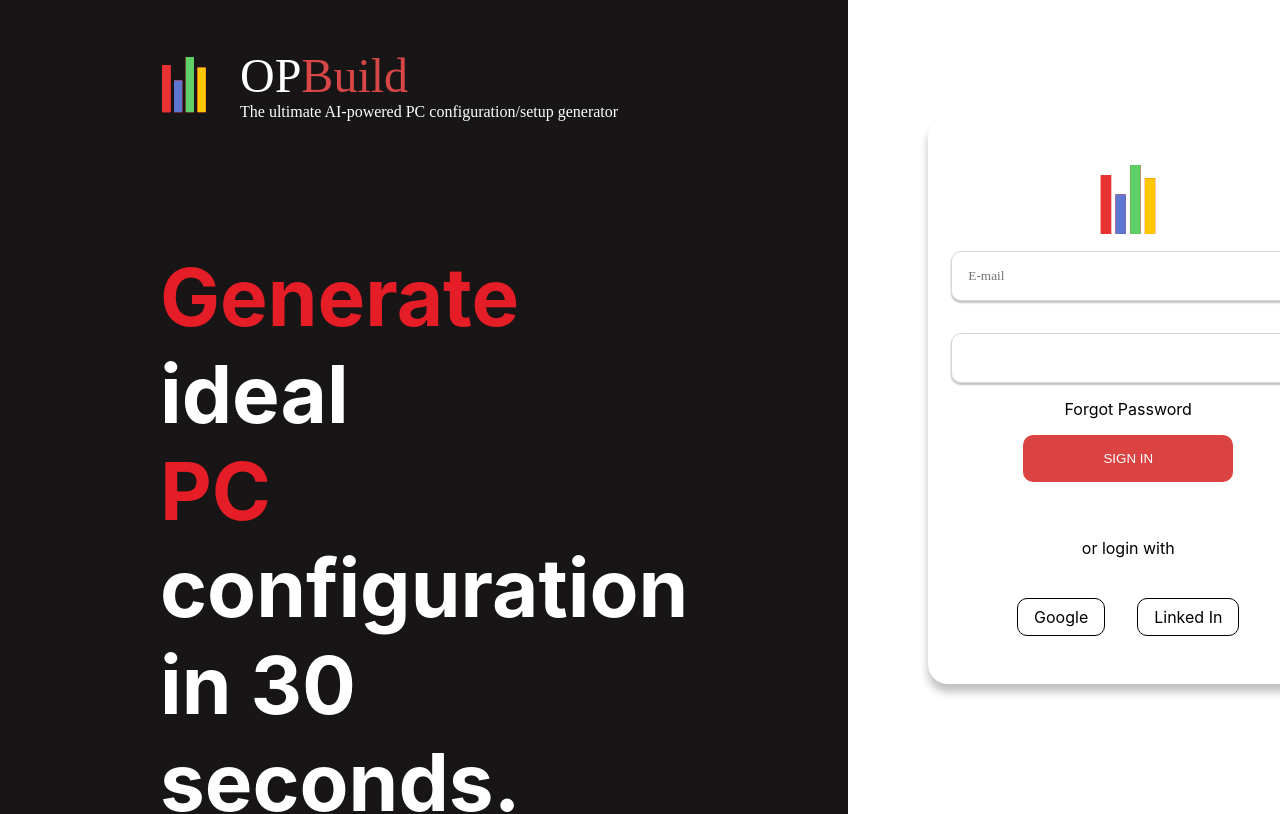
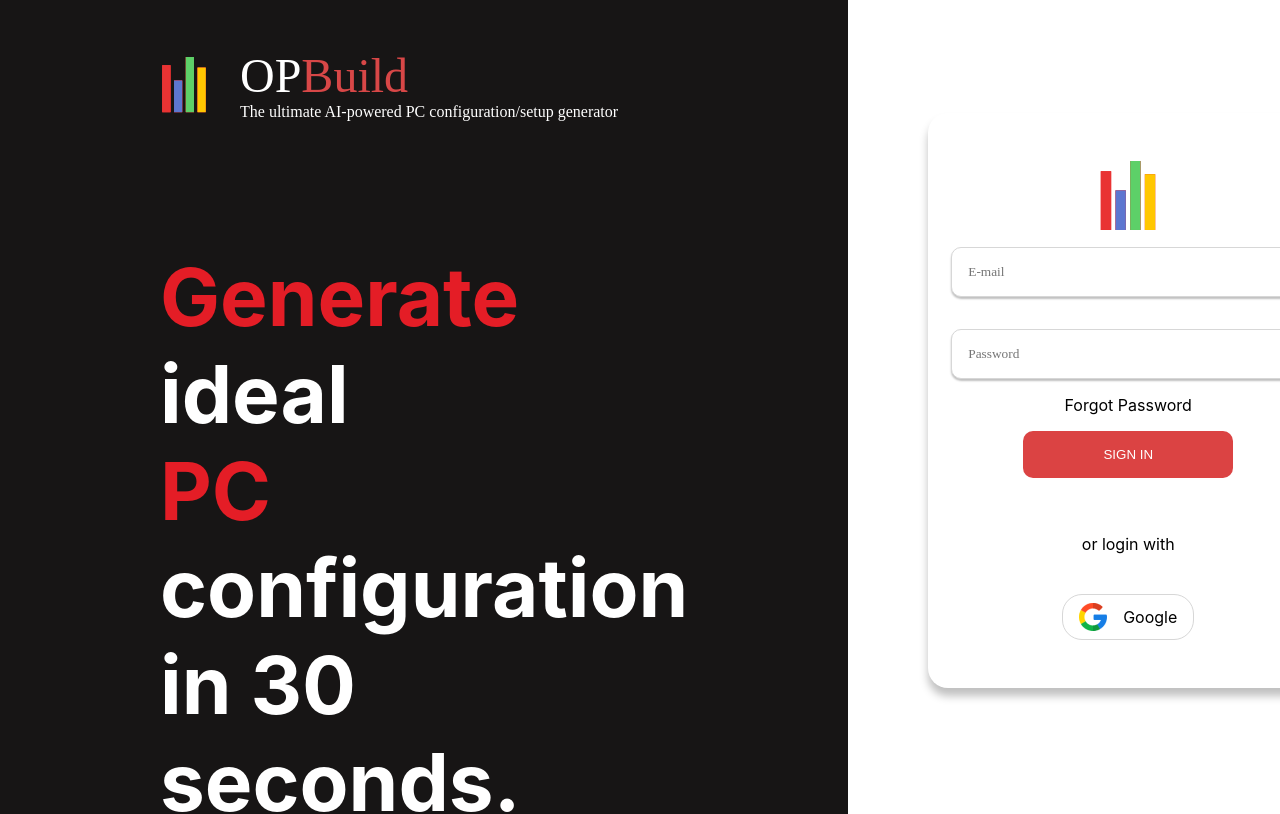
Before and after one commit to Pajko97/pc-build, a React (Create React App) app in the folder client/: page / in a window 1280 px wide. Shown: the top 814 px of the page. Built offline with nearby package versions, Linux system fonts and the light colour scheme.

Commit message:
Added helpers folder, updates to landing

```diff
--- a/client/src/components/shared/AuthForm.tsx
+++ b/client/src/components/shared/AuthForm.tsx
@@ -3,6 +3,7 @@
 import styled from 'styled-components'
 import * as Yup from 'yup';
 import { withFormik, FormikProps, FormikErrors, Form, Field } from 'formik';
+import GoogleLogo from '../../assets/components/google_logo.png'
 
 interface FormValues {
   email: string;
@@ -37,10 +38,12 @@
 }
 
 const GoogleLogin = styled.div`
-  border-radius: 10px;
-  border: 1px solid black;
+  border-radius: 20px;
+  border: 1px solid #d7d7d7;
   padding: .5rem 1rem;
-  margin-right: 2rem;
+  display: flex;
+  align-items: center;
+  justify-content: center;
 `
 
 const LILogin = styled.div`
@@ -51,6 +54,12 @@
 
 const Socials = styled.div`
   display: flex;
+  align-items: center;
+  justify-content: center;
+`
+
+const GoogleLogoImg = styled.img`
+  margin-right: 1rem;
 `
 
 const InnerForm = (props: OtherProps & FormikProps<FormValues>) => {
@@ -63,7 +72,7 @@
         <Field style={{ ...InputStyle }} type="email" placeholder="E-mail" name="email" />
         {touched.email && errors.email && <div>{errors.email}</div>}
 
-        <Field style={{ ...InputStyle }} type="password" name="password" />
+        <Field style={{ ...InputStyle }} type="password" placeholder="Password" name="password" />
         {touched.password && errors.password && <div>{errors.password}</div>}
           <p>Forgot Password</p>
         <button style={{
@@ -79,8 +88,7 @@
         </button>
          <p style={{ margin: '2.5rem 0'}}>or login with</p>
          <Socials>
-          <GoogleLogin>Google</GoogleLogin>
-          <LILogin>Linked In</LILogin>
+          <GoogleLogin><GoogleLogoImg src={GoogleLogo}></GoogleLogoImg>Google</GoogleLogin>
          </Socials>
       </div>
     </Form>
--- /dev/null
+++ b/client/src/helpers/getBuildsFromResponse.ts
@@ -0,0 +1 @@
+export {}
--- a/client/src/pages/Build.tsx
+++ b/client/src/pages/Build.tsx
@@ -1,5 +1,5 @@
 import React from 'react'
-import BuildStep_SelectPurpose from '../components/BuildProccess_Step_1'
+import BuildStep_SelectPurpose from '../components/Build_Occupation'
 import styled from 'styled-components'
 
 const Wrapper = styled.div`
--- a/client/src/pages/Landing.tsx
+++ b/client/src/pages/Landing.tsx
@@ -55,8 +55,9 @@
     display: flex;
     flex-direction: row;
     align-items: flex-start;
+    justify-content: space-between;
     width:100%;
-    max-width: 40rem;
+    max-width: 70rem;
     margin-top: 5rem;
 `
 
```
Also changed, not shown: client/src/components/Build_Preferences/BudgetPicker/index.tsx (added, +11 -0 lines), client/src/components/Build_Preferences/index.tsx (added, +32 -0 lines), client/src/assets/components/google_logo.png (added), client/src/components/Build_Occupation/PreferencePicker/Option/index.tsx (renamed from client/src/components/BuildProccess_Step_1/PreferencePicker/Option/index.tsx), client/src/components/Build_Occupation/PreferencePicker/index.tsx (renamed from client/src/components/BuildProccess_Step_1/PreferencePicker/index.tsx), client/src/components/Build_Occupation/index.tsx (renamed from client/src/components/BuildProccess_Step_1/index.tsx).
